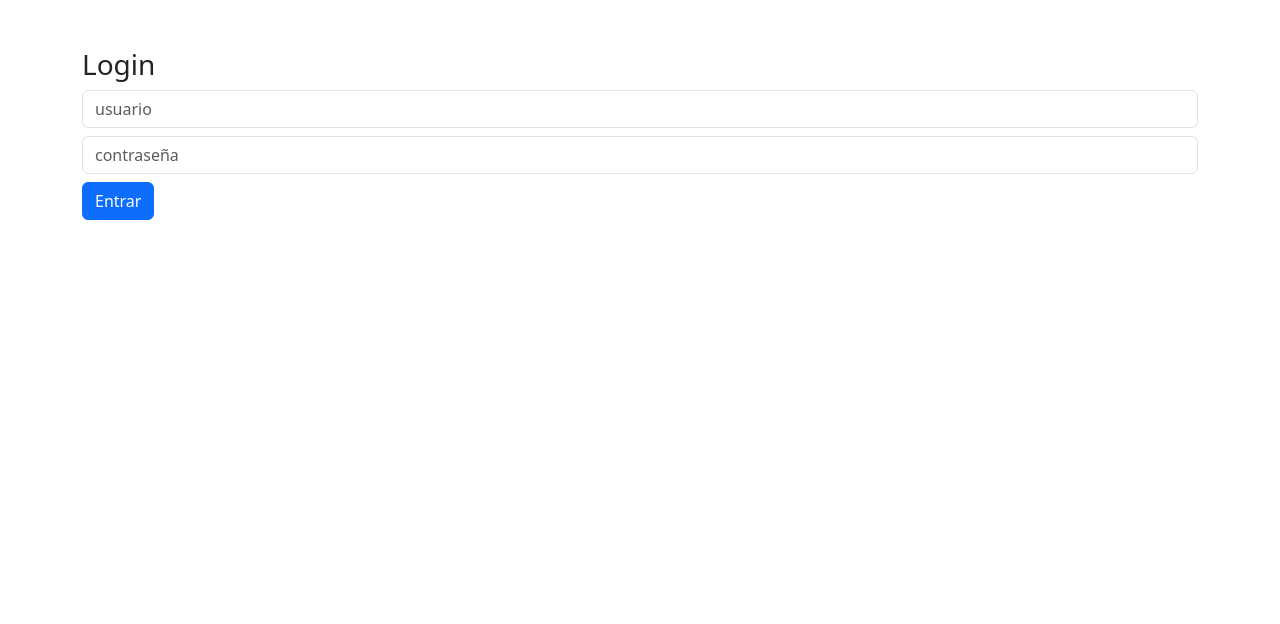
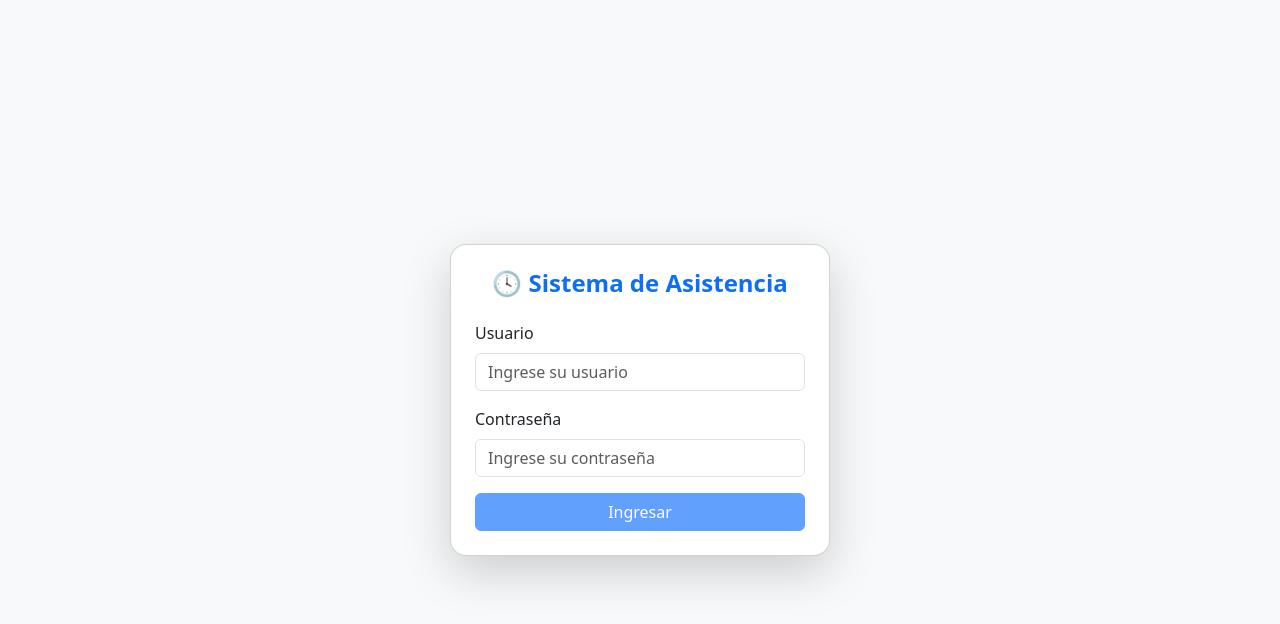
Before and after one commit to GabrielPanta/Asistencia-Frontend, an Angular app: page /login in a window 1280 px wide. Shown: the top 624 px of the page. Built offline with nearby package versions, Linux system fonts and the light colour scheme.

Commit message:
se agregó filtro buscar por observacion

```diff
--- /dev/null
+++ b/src/app/components/asistencias/lista-asistencias.component.html
@@ -0,0 +1,82 @@
+<div class="container mt-3">
+  <div class="d-flex justify-content-between align-items-center mb-3">
+    <div>
+      👋 Bienvenido, <strong>{{ username }}</strong>
+      <span class="badge bg-info text-dark ms-2">{{ role }}</span>
+    </div>
+    <button class="btn btn-outline-danger btn-sm" (click)="logout()">Cerrar sesión</button>
+  </div>
+
+  <h4>Asistencias</h4>
+
+  <div class="d-flex mb-3 flex-wrap align-items-center">
+    <input type="date" class="form-control w-auto" [(ngModel)]="fecha" />
+    <button class="btn btn-secondary ms-2" (click)="buscar()">Buscar</button>
+    <button class="btn btn-success ms-2" (click)="exportar()">Exportar</button>
+
+    <!-- Solo ENCARGADO puede importar -->
+    <label *ngIf="role === 'ENCARGADO'" class="btn btn-outline-primary ms-2">
+      Importar <input type="file" hidden (change)="onFile($event)" />
+    </label>
+
+    <!-- 🔽 Filtro por observación -->
+    <div class="ms-3">
+      <select class="form-select" [(ngModel)]="filtroObservacion" (change)="filtrarObservacion()">
+        <option value="">-- Filtrar por observación --</option>
+        <option *ngFor="let o of observacionesUnicas" [value]="o">{{ o }}</option>
+      </select>
+    </div>
+  </div>
+
+  <table class="table table-striped align-middle">
+    <thead>
+      <tr>
+        <th>ID</th>
+        <th>DNI</th>
+        <th>Nombre</th>
+        <th>Observación</th>
+        <th>Respuesta Observación</th>
+        <th>Acciones</th>
+      </tr>
+    </thead>
+    <tbody>
+      <tr *ngFor="let a of asistenciasFiltradas">
+        <td>{{ a.id }}</td>
+        <td>{{ a.dni }}</td>
+        <td>{{ a.apellidosNombres }}</td>
+        <td>{{ a.observacion }}</td>
+        <td>
+          <select
+            class="form-select form-select-sm"
+            [(ngModel)]="a.respuestaObservacion"
+            [disabled]="a.enviado || role === 'ENCARGADO' ? false : role !== 'CONTROL_ASISTENCIA'">
+            <option value="">Seleccione...</option>
+            <option value="Indicó generar marcación">Indicó generar marcación</option>
+            <option value="Olvidó marcar">Olvidó marcar</option>
+            <option value="Trabajador no reportado en planilla">Trabajador no reportado en planilla</option>
+            <option value="Ausente">Ausente</option>
+          </select>
+        </td>
+        <td>
+          <button
+            *ngIf="role === 'CONTROL_ASISTENCIA' && !a.enviado"
+            class="btn btn-sm btn-primary"
+            (click)="guardarRespuesta(a)">
+            Guardar
+          </button>
+
+          <button
+            *ngIf="role === 'CONTROL_ASISTENCIA' && a.enviado"
+            class="btn btn-sm btn-warning"
+            (click)="editar(a)">
+            Editar
+          </button>
+
+          <button *ngIf="a.enviado" class="btn btn-sm btn-success" disabled>
+            Enviado ✔
+          </button>
+        </td>
+      </tr>
+    </tbody>
+  </table>
+</div>
--- /dev/null
+++ b/src/app/components/asistencias/lista-asistencias.component.scss
@@ -0,0 +1,12 @@
+.container {
+  max-width: 1000px;
+}
+
+.badge {
+  font-size: 0.9rem;
+}
+
+button[disabled] {
+  opacity: 0.8;
+  cursor: not-allowed;
+}
--- a/src/app/components/asistencias/lista-asistencias.component.ts
+++ b/src/app/components/asistencias/lista-asistencias.component.ts
@@ -4,90 +4,15 @@ import { AuthService } from '../../services/auth.service';
 
 @Component({
   selector: 'app-lista-asistencias',
-  template: `
-  <div class="container mt-3">
-
-    <div class="d-flex justify-content-between align-items-center mb-3">
-      <div>
-        👋 Bienvenido, <strong>{{ username }}</strong>
-        <span class="badge bg-info text-dark ms-2">{{ role }}</span>
-      </div>
-      <button class="btn btn-outline-danger btn-sm" (click)="logout()">Cerrar sesión</button>
-    </div>
-
-    <h4>Asistencias</h4>
-
-    <div class="d-flex mb-3">
-      <input type="date" class="form-control w-auto" [(ngModel)]="fecha">
-      <button class="btn btn-secondary ms-2" (click)="buscar()">Buscar</button>
-      <button class="btn btn-success ms-2" (click)="exportar()">Exportar</button>
-
-      <!-- 👇 Solo el ENCARGADO puede importar -->
-      <label *ngIf="role === 'ENCARGADO'" class="btn btn-outline-primary ms-2">
-        Importar <input type="file" hidden (change)="onFile($event)">
-      </label>
-    </div>
-
-    <table class="table table-striped align-middle">
-      <thead>
-        <tr>
-          <th>ID</th>
-          <th>DNI</th>
-          <th>Nombre</th>
-          <th>Observación</th>
-          <th>Respuesta Observación</th>
-          <th>Acciones</th>
-        </tr>
-      </thead>
-      <tbody>
-        <tr *ngFor="let a of asistencias">
-          <td>{{ a.id }}</td>
-          <td>{{ a.dni }}</td>
-          <td>{{ a.apellidosNombres }}</td>
-          <td>{{ a.observacion }}</td>
-          <td>
-            <select
-              class="form-select form-select-sm"
-              [(ngModel)]="a.respuestaObservacion"
-              [disabled]="a.enviado || (role !== 'CONTROL_ASISTENCIA' && role !== 'ENCARGADO')">
-              <option value="">Seleccione...</option>
-              <option value="Indicó generar marcación">Indicó generar marcación</option>
-              <option value="Olvidó marcar">Olvidó marcar</option>
-              <option value="Trabajador no reportado en planilla">Trabajador no reportado en planilla</option>
-              <option value="Ausente">Ausente</option>
-            </select>
-          </td>
-          <td>
-            <!-- Botón Guardar -->
-            <button *ngIf="(role === 'CONTROL_ASISTENCIA' || role === 'ENCARGADO') && !a.enviado"
-                    class="btn btn-sm btn-primary"
-                    (click)="guardarRespuesta(a)">
-              Guardar
-            </button>
-
-            <!-- Botón Editar -->
-            <button *ngIf="(role === 'CONTROL_ASISTENCIA' || role === 'ENCARGADO') && a.enviado"
-                    class="btn btn-sm btn-warning"
-                    (click)="editar(a)">
-              Editar
-            </button>
-
-            <!-- Estado Enviado -->
-            <button *ngIf="a.enviado"
-                    class="btn btn-sm btn-success"
-                    disabled>
-              Enviado ✔
-            </button>
-          </td>
-        </tr>
-      </tbody>
-    </table>
-  </div>
-  `
+  templateUrl: './lista-asistencias.component.html',
+  styleUrls: ['./lista-asistencias.component.scss']
 })
 export class ListaAsistenciasComponent implements OnInit {
   fecha = new Date().toISOString().slice(0, 10);
   asistencias: any[] = [];
+  asistenciasFiltradas: any[] = [];
+  observacionesUnicas: string[] = [];
+  filtroObservacion = '';
   username: string | null = '';
   role: string | null = '';
 
@@ -114,7 +39,22 @@ export class ListaAsistenciasComponent implements OnInit {
         respuestaObservacion: a.respuestaObservacion || '',
         enviado: !!a.respuestaObservacion
       }));
+      this.asistenciasFiltradas = [...this.asistencias];
+      this.obtenerObservacionesUnicas();
     });
+  }
+
+  obtenerObservacionesUnicas() {
+    const obsSet = new Set(this.asistencias.map(a => a.observacion).filter(Boolean));
+    this.observacionesUnicas = Array.from(obsSet);
+  }
+
+  filtrarObservacion() {
+    if (!this.filtroObservacion) {
+      this.asistenciasFiltradas = [...this.asistencias];
+    } else {
+      this.asistenciasFiltradas = this.asistencias.filter(a => a.observacion === this.filtroObservacion);
+    }
   }
 
   onFile(e: Event) {
--- /dev/null
+++ b/src/app/components/login/login.component.css
@@ -0,0 +1,12 @@
+body {
+  background-color: #f8f9fa;
+}
+
+.card {
+  border-radius: 1rem;
+}
+
+h4 {
+  color: #0d6efd;
+  font-weight: 600;
+}
--- /dev/null
+++ b/src/app/components/login/login.component.html
@@ -0,0 +1,44 @@
+<div class="d-flex justify-content-center align-items-center vh-100 bg-light">
+  <div class="card shadow-lg p-4" style="width: 380px;">
+    <h4 class="text-center mb-4">🕓 Sistema de Asistencia</h4>
+
+    <form (ngSubmit)="login()" #loginForm="ngForm">
+      <div class="mb-3">
+        <label for="username" class="form-label">Usuario</label>
+        <input
+          type="text"
+          id="username"
+          class="form-control"
+          [(ngModel)]="username"
+          name="username"
+          required
+          placeholder="Ingrese su usuario"
+        />
+      </div>
+
+      <div class="mb-3">
+        <label for="password" class="form-label">Contraseña</label>
+        <input
+          type="password"
+          id="password"
+          class="form-control"
+          [(ngModel)]="password"
+          name="password"
+          required
+          placeholder="Ingrese su contraseña"
+        />
+      </div>
+
+      <div *ngIf="errorMessage" class="alert alert-danger p-2 text-center">
+        {{ errorMessage }}
+      </div>
+
+      <button
+        type="submit"
+        class="btn btn-primary w-100"
+        [disabled]="loading || !loginForm.form.valid">
+        {{ loading ? 'Ingresando...' : 'Ingresar' }}
+      </button>
+    </form>
+  </div>
+</div>
--- a/src/app/components/login/login.component.ts
+++ b/src/app/components/login/login.component.ts
@@ -4,28 +4,32 @@ import { AuthService } from '../../services/auth.service';
 
 @Component({
   selector: 'app-login',
-  template: `
-  <div class="container mt-5">
-    <h3>Login</h3>
-    <form (ngSubmit)="doLogin()">
-      <input class="form-control mb-2" [(ngModel)]="username" name="username" placeholder="usuario" required>
-      <input class="form-control mb-2" [(ngModel)]="password" name="password" placeholder="contraseña" type="password" required>
-      <button class="btn btn-primary" type="submit">Entrar</button>
-    </form>
-  </div>`
+  templateUrl: './login.component.html',
+  styleUrls: ['./login.component.css']
 })
 export class LoginComponent {
   username = '';
   password = '';
+  loading = false;
+  errorMessage = '';
+
   constructor(private auth: AuthService, private router: Router) {}
 
-  doLogin() {
+  login() {
+    this.loading = true;
+    this.errorMessage = '';
+
     this.auth.login(this.username, this.password).subscribe({
       next: (res: any) => {
         this.auth.saveToken(res.token);
+        this.loading = false;
         this.router.navigate(['/asistencias']);
       },
-      error: err => alert('Credenciales incorrectas')
+      error: (err) => {
+        this.loading = false;
+        this.errorMessage = 'Usuario o contraseña incorrectos';
+        console.error(err);
+      }
     });
   }
 }
```
